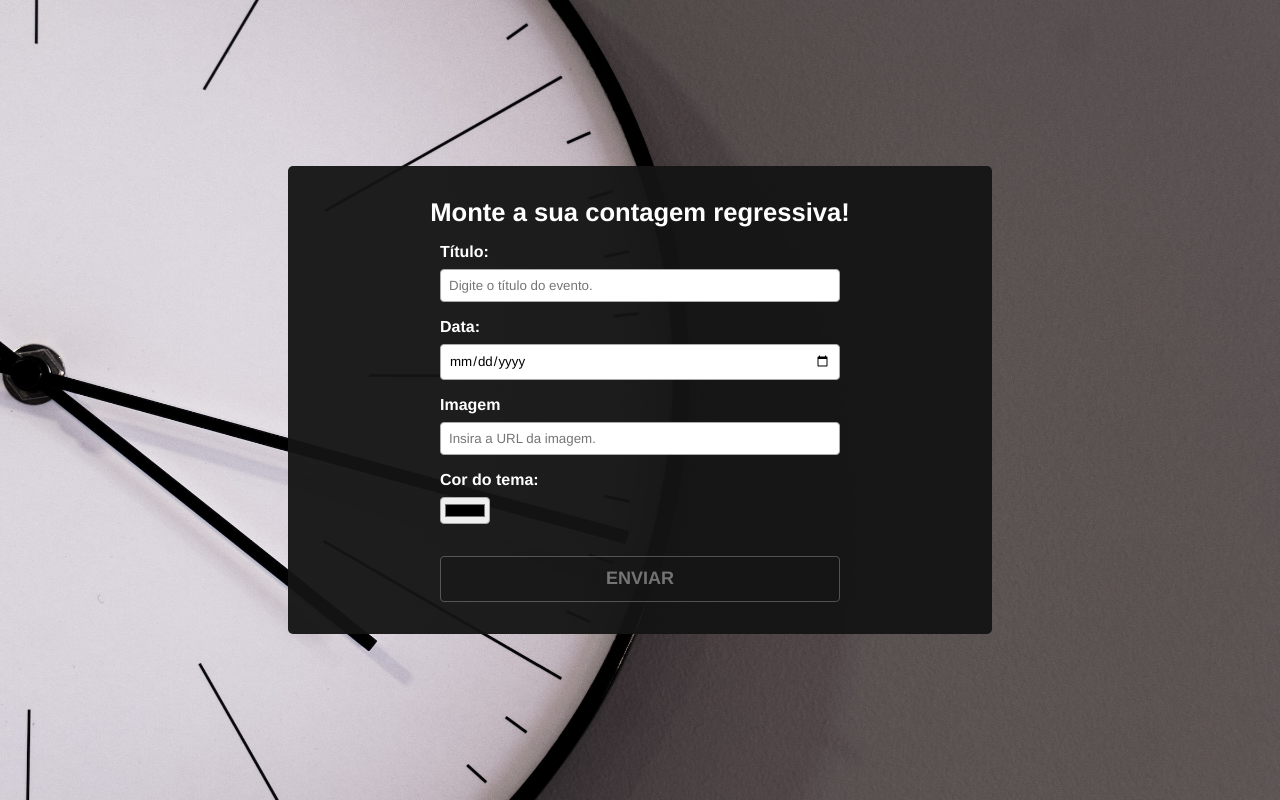
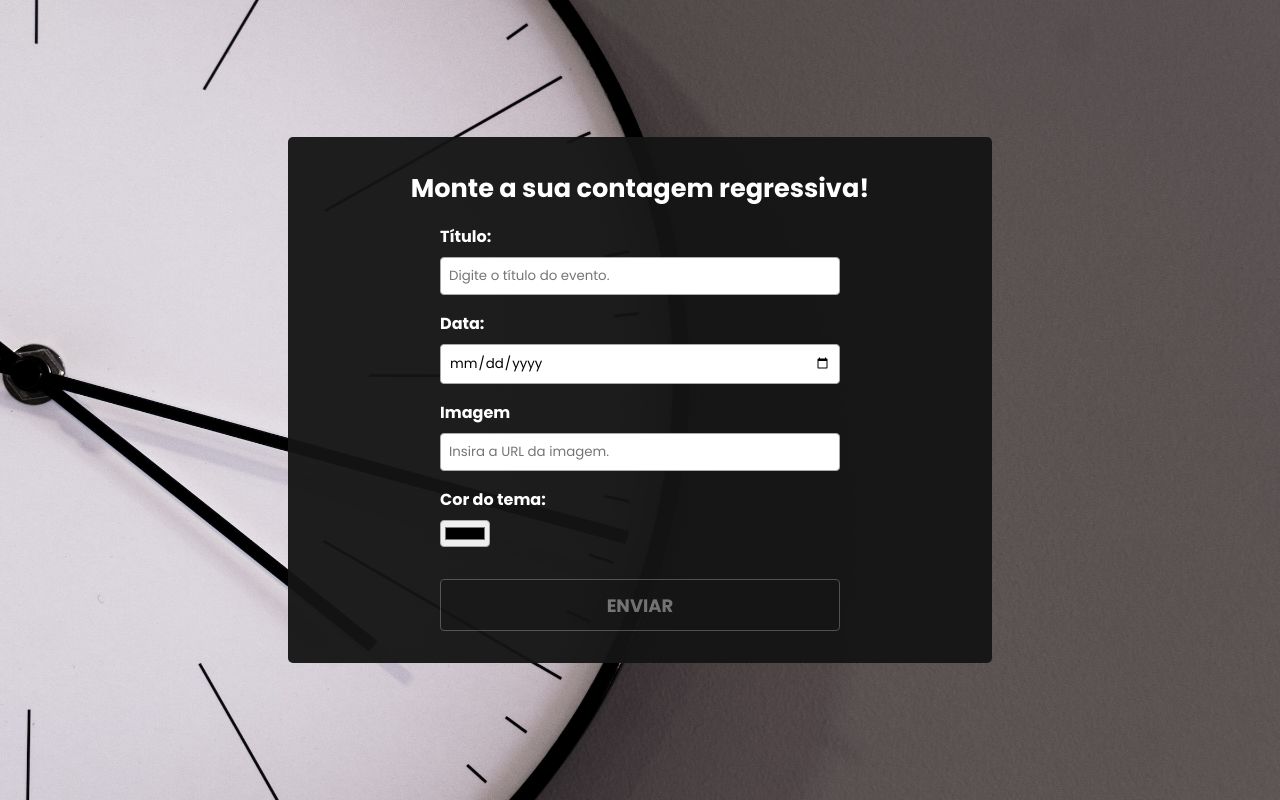
Before and after one commit to wagnnermorais/Front-end-immersion-ReactJS, a React (Vite) app in the folder React Projects/Countdown/: page / in a window 1280 px wide. Built offline with nearby package versions, Linux system fonts and the light colour scheme.

Commit message:
style: changing project main font

```diff
--- a/React Projects/Countdown/src/styles/index.css
+++ b/React Projects/Countdown/src/styles/index.css
@@ -1,7 +1,9 @@
+@import url("https://fonts.googleapis.com/css2?family=Poppins:wght@300;400;500;700&display=swap");
+
 * {
   margin: 0;
   padding: 0;
-  font-family: Helvetica;
+  font-family: "Poppins", sans-serif;
 }
 
 body {
```
